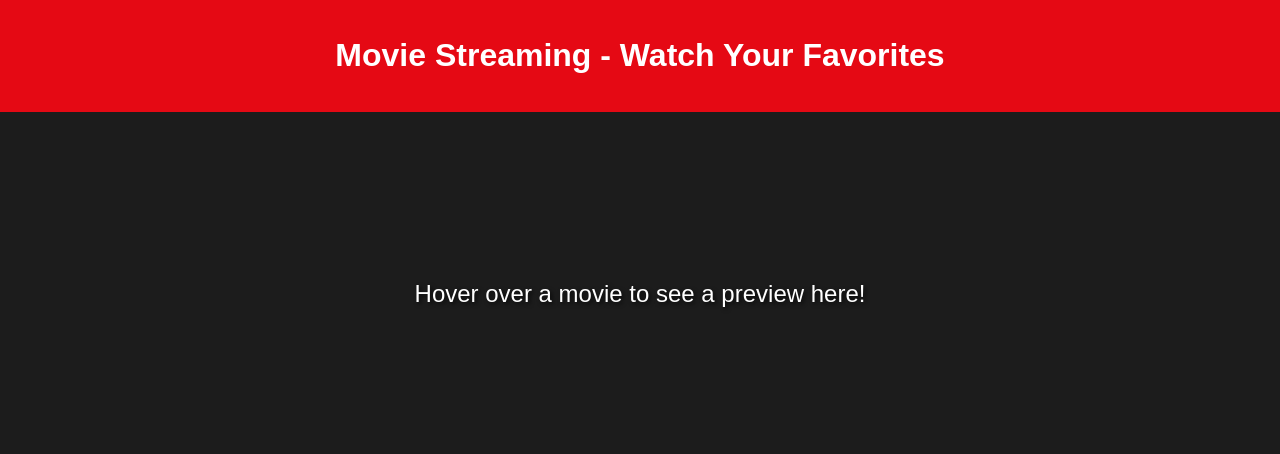
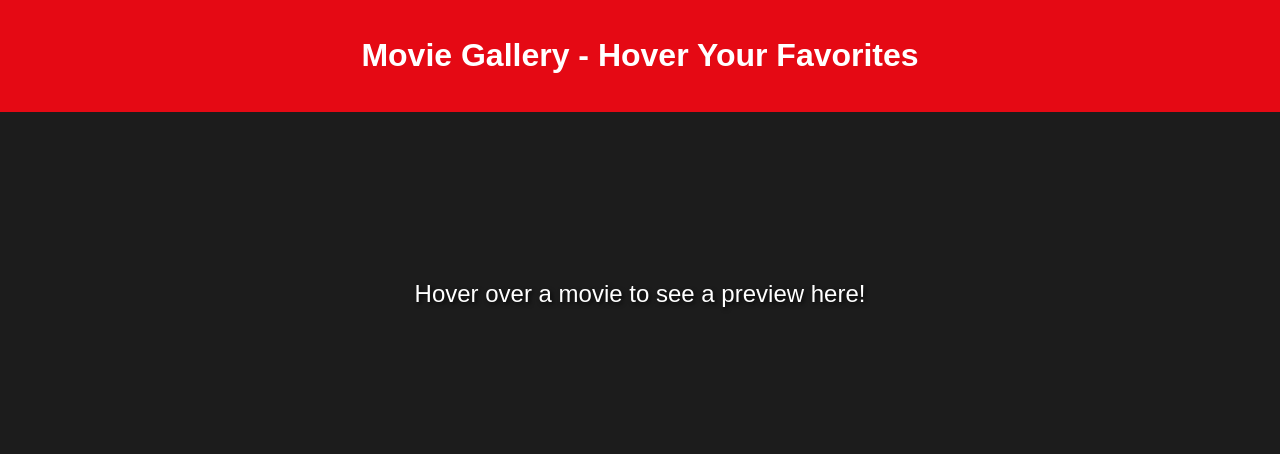
Before and after one commit to kaushal4824/Movie-Gallery, a plain HTML site: page index.html in a window 1280 px wide. Shown: the top 454 px of the page. Drawn offline with Linux system fonts and the light colour scheme.

Commit message:
Update index.html

```diff
--- a/index.html
+++ b/index.html
@@ -60,7 +60,7 @@
 </head>
 <body>
     <header>
-        <h1>Movie Streaming - Watch Your Favorites</h1>
+        <h1>Movie Gallery - Hover Your Favorites</h1>
     </header>
     <div class="main-container">
         <div id="preview">Hover over a movie to see a preview here!</div>
```
